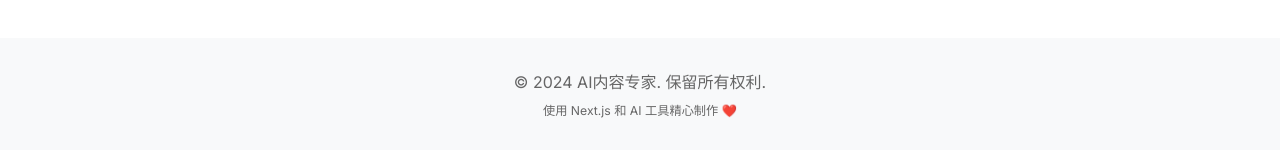
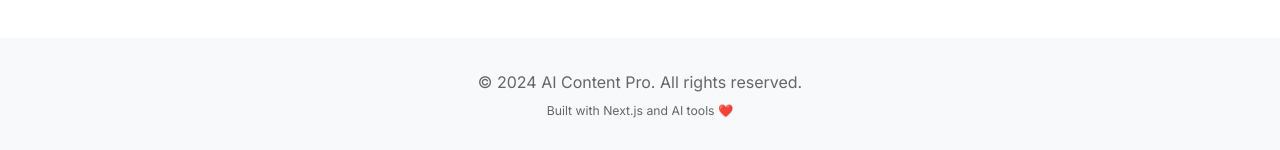
Before and after one commit to chenhe-777/cqweb, a Next.js app: page / in a window 1280 px wide. Shown: the part 2222-2372 px from the top of the page. Built offline with nearby package versions, Linux system fonts and the light colour scheme.

Commit message:
Fix GitHub Pages 404 by adding .nojekyll file and updating metadata

```diff
--- a/app/layout.tsx
+++ b/app/layout.tsx
@@ -13,21 +13,21 @@ const inter = Inter({
 export const metadata: Metadata = {
   title: 'AI Content Pro - AI Content Marketing Expert',
   description: 'Professional AI-driven content marketing specialist creating impactful digital strategies.',
-  keywords: ['AI内容营销', '内容策略', 'AI工具', '数字营销', '内容创作'],
-  authors: [{ name: 'AI内容专家' }],
-  creator: 'AI内容专家',
+  keywords: ['AI Content Marketing', 'Content Strategy', 'AI Tools', 'Digital Marketing', 'Content Creation'],
+  authors: [{ name: 'AI Content Pro' }],
+  creator: 'AI Content Pro',
   openGraph: {
     type: 'website',
-    locale: 'zh_CN',
+    locale: 'en_US',
     url: 'https://your-domain.com',
-    title: 'AI内容专家 - 内容营销专家',
-    description: '展示AI驱动的内容营销项目和专业技能',
-    siteName: 'AI内容专家',
+    title: 'AI Content Pro - Content Marketing Expert',
+    description: 'Showcasing AI-driven content marketing projects and professional expertise',
+    siteName: 'AI Content Pro',
   },
   twitter: {
     card: 'summary_large_image',
-    title: 'AI内容专家 - 内容营销专家',
-    description: '展示AI驱动的内容营销项目和专业技能',
+    title: 'AI Content Pro - Content Marketing Expert',
+    description: 'Showcasing AI-driven content marketing projects and professional expertise',
     creator: '@yourhandle',
   },
   robots: {
@@ -58,9 +58,9 @@ export default function RootLayout({
         <footer className="bg-bg-light-secondary dark:bg-bg-dark-secondary py-8 mt-16">
           <div className="container-custom">
             <div className="text-center text-text-light-secondary dark:text-text-dark-secondary">
-              <p>&copy; 2024 AI内容专家. 保留所有权利.</p>
+              <p>&copy; 2024 AI Content Pro. All rights reserved.</p>
               <p className="mt-2 text-sm">
-                使用 Next.js 和 AI 工具精心制作 ❤️
+                Built with Next.js and AI tools ❤️
               </p>
             </div>
           </div>
--- a/package.json
+++ b/package.json
@@ -4,10 +4,10 @@
   "private": true,
   "scripts": {
     "dev": "next dev",
-    "build": "next build",
+    "build": "next build && echo. > out/.nojekyll",
     "start": "next start",
     "lint": "next lint",
-    "export": "next build",
+    "export": "next build && echo. > out/.nojekyll",
     "deploy": "npm run export && gh-pages -d out"
   },
   "dependencies": {
```
